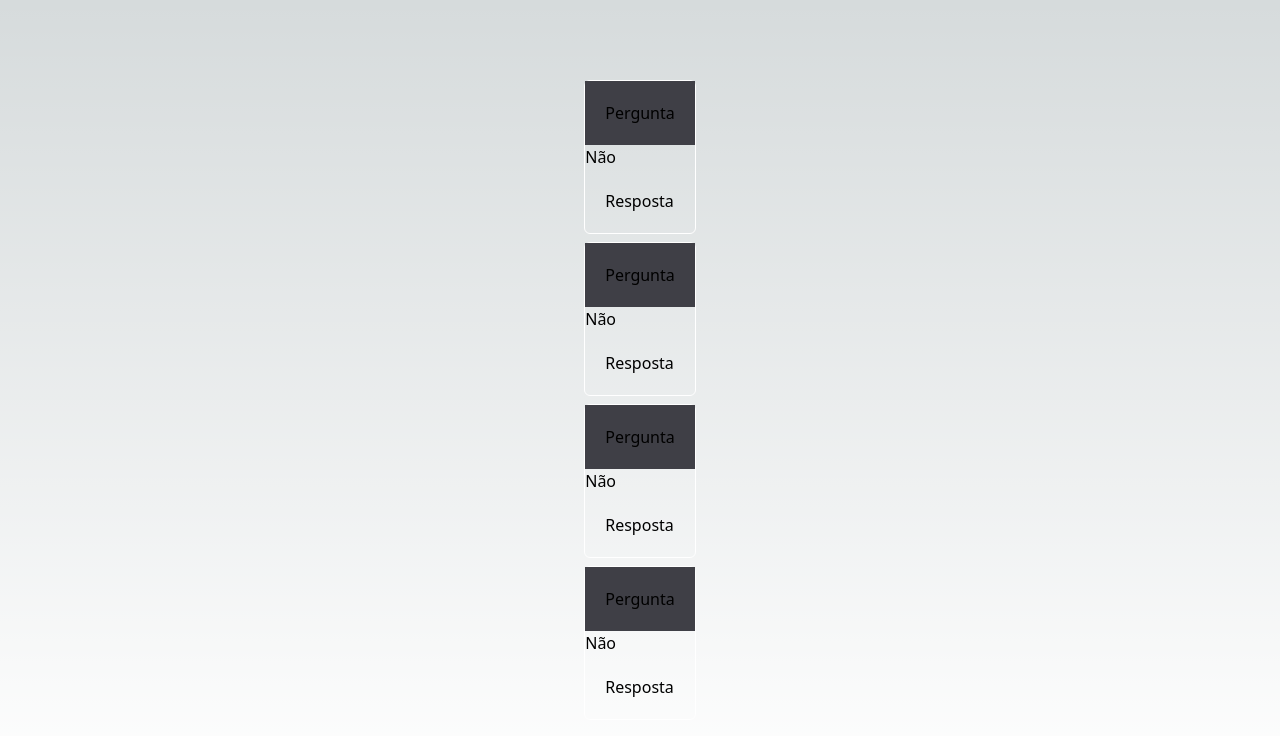
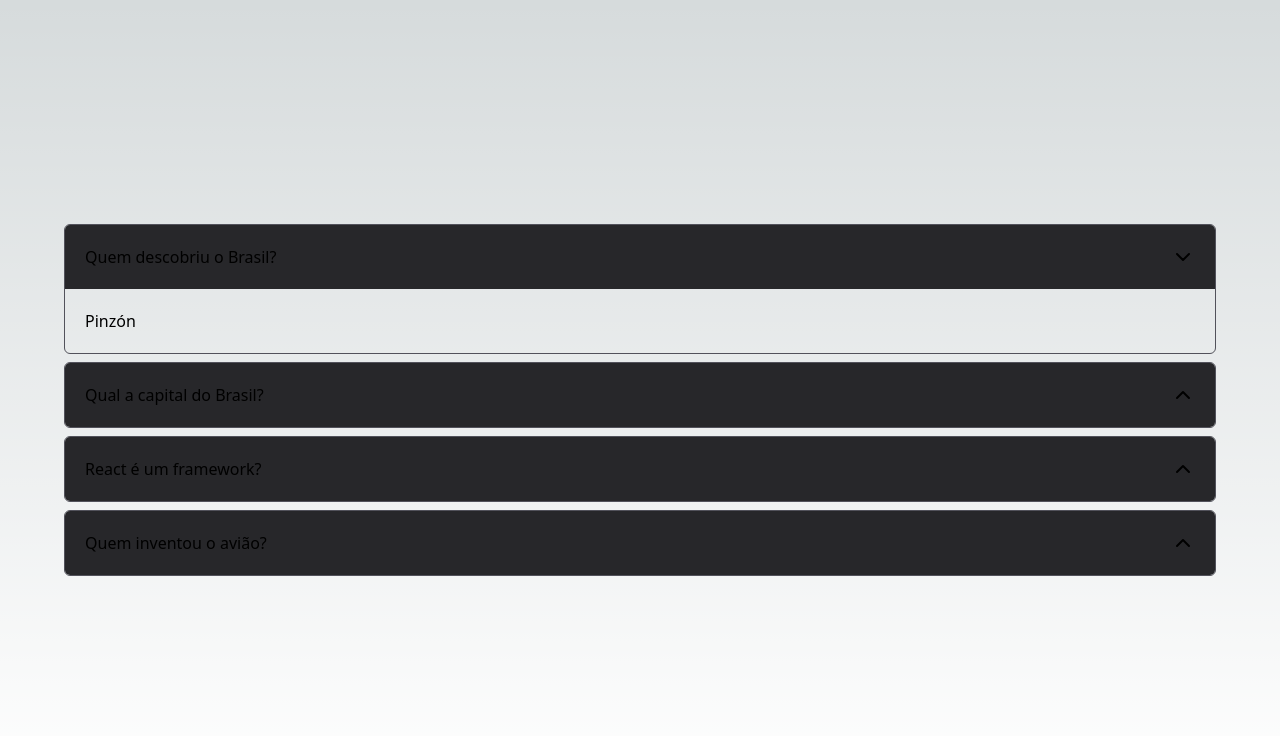
Before and after one commit to sheezarainbow9/react-next, a Next.js app: page /condicional/faq in a window 1280 px wide. Shown: the top 736 px of the page. Built offline with nearby package versions, Linux system fonts and the light colour scheme.

Commit message:
renderização condicional

```diff
--- a/package.json
+++ b/package.json
@@ -9,6 +9,7 @@
     "lint": "next lint"
   },
   "dependencies": {
+    "@tabler/icons-react": "^2.20.0",
     "@types/node": "20.2.3",
     "@types/react": "18.2.6",
     "@types/react-dom": "18.2.4",
--- a/src/components/condicional/Faq.tsx
+++ b/src/components/condicional/Faq.tsx
@@ -1,12 +1,48 @@
+import { useState } from "react";
 import Pergunta from "./Pergunta";
 
 export default function Faq() {
+  const [ativo, setAtivo] = useState<number>(0);
+
+  // Se clicar no seguinte, fechará o primeiro:
+  function alternarVisibilidade(indice: number) {
+    if (indice === ativo) {
+      setAtivo(-1);
+    } else {
+      setAtivo(indice);
+    }
+  }
+
   return (
-    <div className="flex flex-col gap-2">
-      <Pergunta />
-      <Pergunta />
-      <Pergunta />
-      <Pergunta />
+    <div className="flex flex-col gap-2 w-[90%] md:w=3/4">
+      <Pergunta
+        indice={0}
+        aberta={ativo === 0}
+        texto="Quem descobriu o Brasil?"
+        resposta="Pinzón"
+        alternarVisibilidade={alternarVisibilidade}
+      />
+      <Pergunta
+        indice={1}
+        aberta={ativo === 1}
+        texto="Qual a capital do Brasil?"
+        resposta="Brasília"
+        alternarVisibilidade={alternarVisibilidade}
+      />
+      <Pergunta
+        indice={2}
+        aberta={ativo === 2}
+        texto="React é um framework?"
+        resposta="Sim"
+        alternarVisibilidade={alternarVisibilidade}
+      />
+      <Pergunta
+        indice={3}
+        aberta={ativo === 3}
+        texto="Quem inventou o avião?"
+        resposta="Santos Dumont"
+        alternarVisibilidade={alternarVisibilidade}
+      />
     </div>
   );
 }
--- /dev/null
+++ b/src/components/condicional/If.tsx
@@ -0,0 +1,12 @@
+interface ifProps {
+  teste: boolean
+  children: any
+}
+
+export default function If(props: ifProps) {
+  if (props.teste) {
+    return props.children
+  } else {
+    return null
+  }
+}
--- /dev/null
+++ b/src/components/condicional/IfElse.tsx
@@ -0,0 +1,12 @@
+interface IfElseProps {
+  teste: boolean
+  children: any
+}
+
+export default function IfElse(props: IfElseProps) {
+  if (props.teste) {
+    return props.children[0]
+  } else {
+    return props.children[1]
+  }
+}
--- a/src/components/condicional/Pergunta.tsx
+++ b/src/components/condicional/Pergunta.tsx
@@ -1,22 +1,41 @@
-import { useState } from "react";
+import If from "./If";
+import {
+  IconChevronDown,
+  IconChevronUp,
+} from "@tabler/icons-react";
 
-export default function Pergunta() {
-  const [aberta, setAberta] = useState<boolean>(false);
+interface PerguntaProps {
+  indice: number
+  texto: string;
+  resposta: string;
+  aberta: boolean
+  alternarVisibilidade: (indice: number) => void
+}
+
+export default function Pergunta(props: PerguntaProps) {
 
   return (
     <div
       className={`
-    border border-white rounded-md
+    border border-zinc-600 rounded-md overflow-hidden
+
   `}
     >
       <div
-        className="bg-zinc-700 p-5 cursor-pointer select-none"
-        onClick={() => setAberta(!aberta)}
+        className="bg-zinc-800 p-5 cursor-pointer select-none flex justify-between"
+        onClick={() => props.alternarVisibilidade(props.indice)}
       >
-        Pergunta
+        <span>{props.texto}</span>
+        {props.aberta ? <IconChevronDown /> : <IconChevronUp />}
+        {/* Ou: <IfElse teste={aberta}>
+          <IconChevronDown />
+          <IconChevronUp />
+        </IfElse> */}
       </div>
-      {aberta ? "Sim" : "Não"}
-      <div className="p-5">Resposta</div>
+      <If teste={props.aberta}>
+        <div className="p-5">{props.resposta}</div>
+        {/* Ou: {aberta ? "Sim" : "Não"}  */}
+      </If>
     </div>
   );
 }
```
Also changed, not shown: 1 other file (tests, documents, lock files or other folders).
